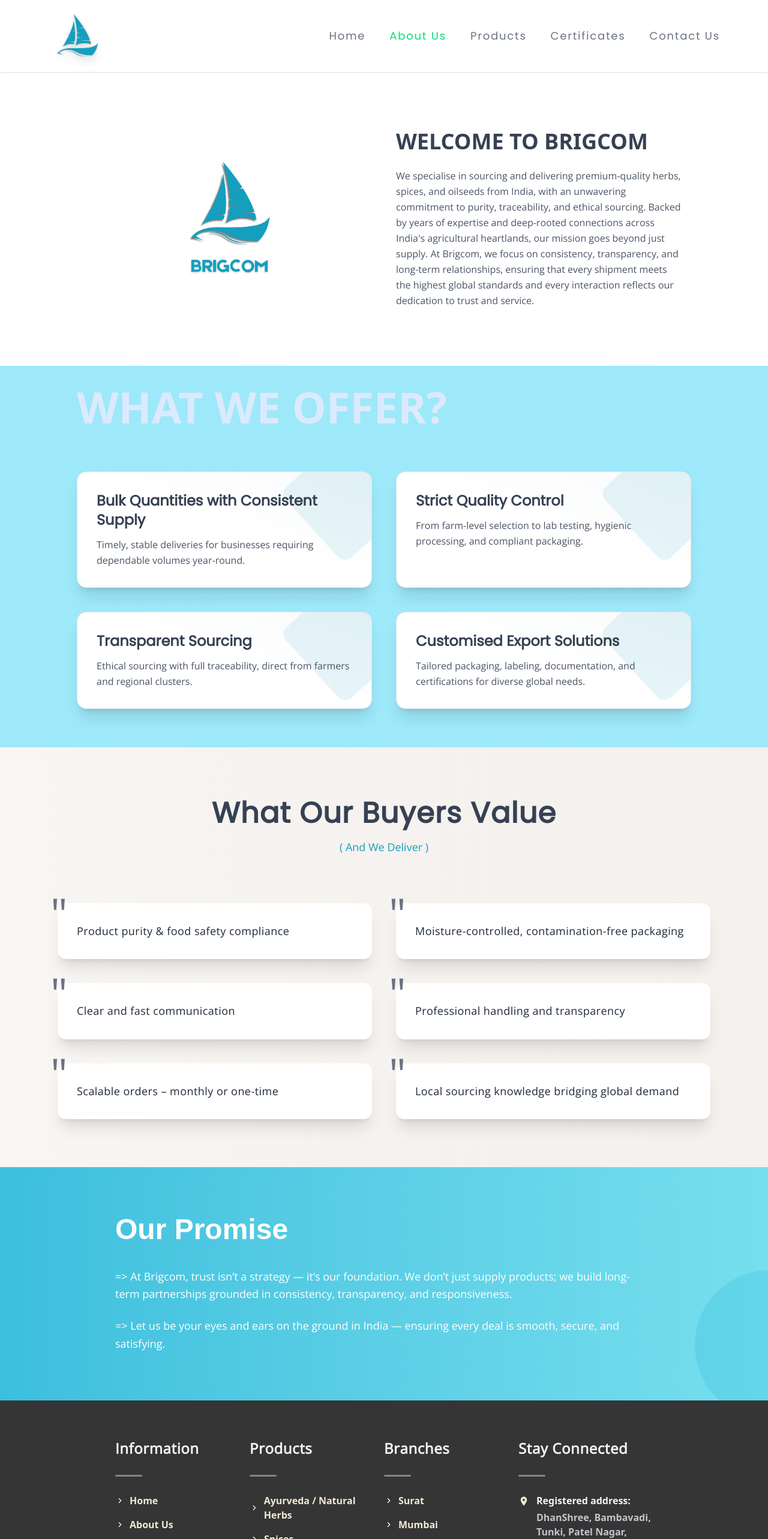
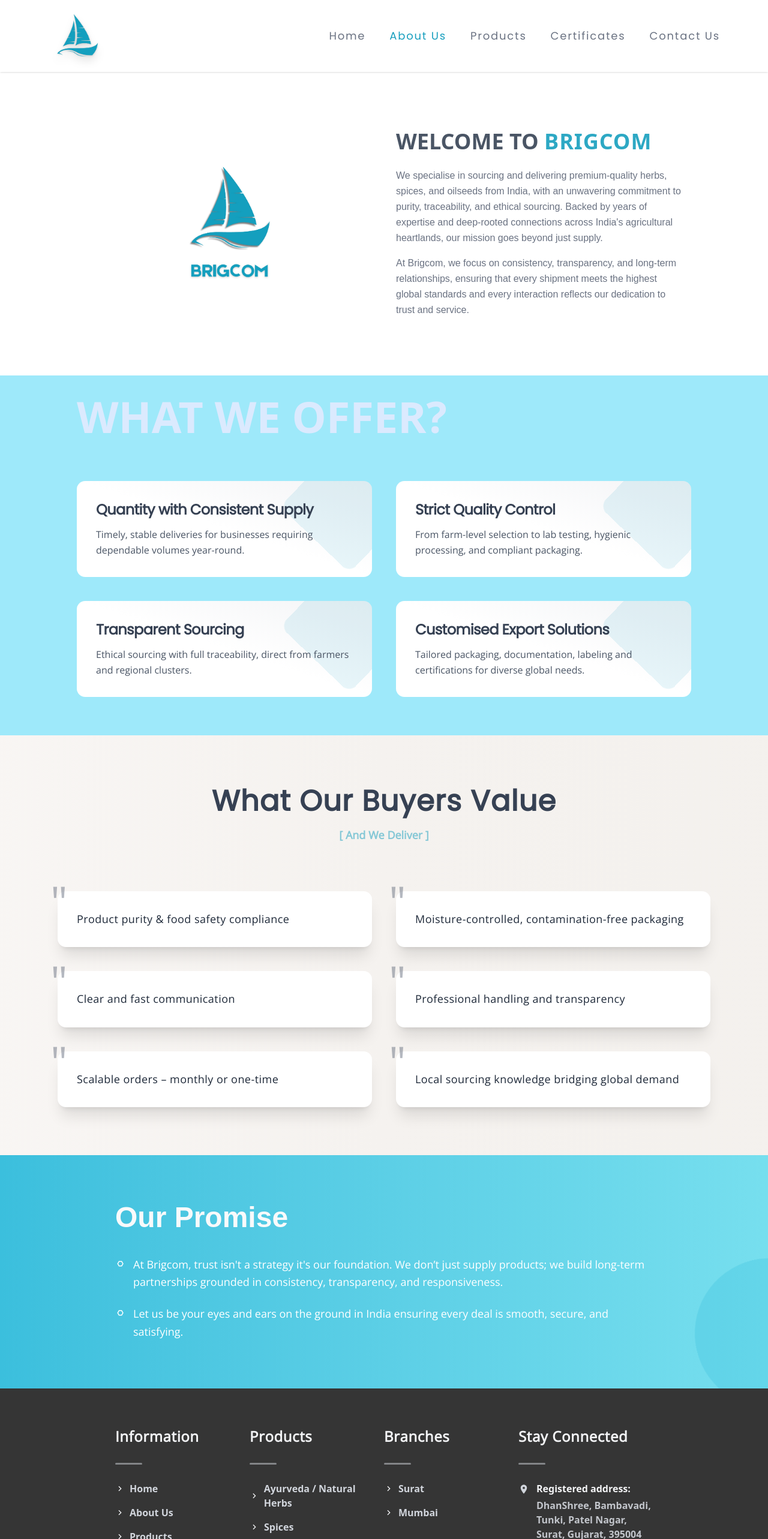
Before and after one commit to deep-sutariya/brigcom, a Next.js app: page /about in a window 1280 px wide. Shown: the top 2566 px of the page at 60% size. Built offline with nearby package versions, Linux system fonts and the light colour scheme.

Commit message:
Update[About.tsx]: Making it responsible

```diff
--- a/src/app/about/page.tsx
+++ b/src/app/about/page.tsx
@@ -1,40 +1,50 @@
+import { VscDebugBreakpointDataUnverified } from "react-icons/vsc";
+
 export default function AboutUs() {
   return (
     <main className="text-gray-800 ">
-      <section className=" py-24 px-6 md:px-12 lg:px-36 text-center flex gap-x-10 items-center justify-center">
-        <div className="flex-[0.5] w-full flex justify-center items-center">
+      <section className=" w-full py-20 md:py-24 px-6 md:px-12 lg:px-36 text-center flex flex-col sm:flex-row gap-x-10 items-center justify-center">
+        <div className="hidden sm:visible md:w-[50%] sm:flex justify-center items-center">
           <img
-            className="h-72 object-contain"
+            className=" h-36 md:h-48 lg:h-72 object-contain"
             src="/8.jpg"
             alt="About us main"
           />
         </div>
 
-        <div className="flex-[0.5]">
-          <h1 className="text-4xl font-bold mb-6 text-gray-700 text-left">
-            WELCOME TO BRIGCOM
+        <div className=" sm:w-[70%] md:w-[50%]">
+          <div className=" flex gap-x-2 text-2xl lg:text-4xl font-bold mb-8 sm:mb-6 text-gray-600 text-left">
+            <h1>
+              WELCOME TO{" "}
+              <span className="tracking-wide text-[#169EBE]/90">BRIGCOM</span>
             </h1>
-          <p className="max-w-2xl mx-auto text-base leading-relaxed text-gray-600 text-left font-details">
+          </div>
+          <div className=" flex flex-col gap-y-4 mx-auto leading-relaxed text-gray-500 text-left font-heading text-sm md:text-sm lg:text-base">
+            <p>
               We specialise in sourcing and delivering premium-quality herbs,
               spices, and oilseeds from India, with an unwavering commitment to
               purity, traceability, and ethical sourcing. Backed by years of
               expertise and deep-rooted connections across India's agricultural
-            heartlands, our mission goes beyond just supply. At Brigcom, we
-            focus on consistency, transparency, and long-term relationships,
-            ensuring that every shipment meets the highest global standards and
-            every interaction reflects our dedication to trust and service.
+              heartlands, our mission goes beyond just supply.
             </p>
+            <p>
+              At Brigcom, we focus on consistency, transparency, and long-term
+              relationships, ensuring that every shipment meets the highest
+              global standards and every interaction reflects our dedication to
+              trust and service.
+            </p>
+          </div>
         </div>
       </section>
 
-      <section className="py-16 px-6 md:px-12 lg:px-32 bg-gradient-to-tl from-[#9ee9fa] to-[#9de8f9] relative">
-        <h2 className=" absolute top-8 left-32 text-7xl font-extrabold mb-10 text-center text-blue-100 uppercase font-stretch-110%">
+      <section className=" pt-4 pb-12 sm:py-16 px-3 lg:px-12 xl:px-32  bg-[#9ee9fa] relative">
+        <h2 className=" absolute top-8 lg:left-12 xl:left-32 text-3xl sm:text-5xl lg:text-7xl font-extrabold mb-10 text-center text-blue-100 uppercase font-stretch-110%">
           What We Offer?
         </h2>
-        <div className="grid grid-cols-1 md:grid-cols-2 gap-10 mt-28">
+        <div className="grid grid-cols-1 md:grid-cols-2 gap-5 sm:gap-10 mt-24 md:mt-20 lg:mt-28">
           {[
             {
-              title: "Bulk Quantities with Consistent Supply",
+              title: "Quantity with Consistent Supply",
               description:
                 "Timely, stable deliveries for businesses requiring dependable volumes year-round.",
             },
@@ -51,21 +61,34 @@
             {
               title: "Customised Export Solutions",
               description:
-                "Tailored packaging, labeling, documentation, and certifications for diverse global needs.",
+                "Tailored packaging, documentation, labeling and certifications for diverse global needs.",
             },
           ].map((item, idx) => (
             <div
               key={idx}
-              className={`relative group bg-gradient-to-tr from-white via-white to-gray-50 p-8 rounded-2xl overflow-hidden shadow-xl border border-gray-200 hover:shadow-2xl hover:-translate-y-1 transition-all duration-500 animate-fade-up`}
+              className={`relative w-[90%] sm:w-full bg-gradient-to-tr from-white via-white to-gray-100 p-5 md:p-8 overflow-hidden hover:-translate-y-1 transition-all duration-500 animate-fade-up items-end sm:m-auto sm:rounded-xl ${idx%2 ? 'ml-auto rounded-b-3xl rounded-tr-3xl' : 'mr-auto rounded-t-3xl rounded-bl-3xl'}`}
               style={{ animationDelay: `${idx * 150}ms` }}
             >
-              <div className="absolute -top-10 -right-10 w-40 h-40 bg-[#169EBE]/10 rotate-45 rounded-2xl z-0 animate-spin-slow"></div>
+              <div className="absolute -top-15 lg:-top-10 -right-20 lg:-right-10 w-40 h-40 bg-[#169EBE]/10 rotate-45 rounded-2xl z-0 animate-spin-slow"></div>
+              {
+                idx%2?
+                <div className="absolute top-2 -left-4 py-1 px-6 -rotate-45 bg-[#9ee9fa] z-0 sm:hidden"></div>
+                :
+                <div className="absolute bottom-2 -right-4 py-1 px-6 -rotate-45 bg-[#9ee9fa] z-0 sm:hidden"></div>
+              }
+              {/* {
+                idx%2?
+                <div className="absolute top-0 left-0 border-l-[20px] border-l-[#9ee9fa] border-b-[20px] border-b-transparent z-0"></div>
+                :
+                <div className="absolute bottom-0 right-0 border-r-[20px] border-r-[#9ee9fa] border-t-[20px] border-t-transparent z-0"></div>
+              } */}
+
 
               <div className="relative z-10">
-                <h3 className="text-2xl font-semibold text-gray-700 mb-3 font-main">
+                <h3 className=" sm:text-xl lg:text-2xl font-semibold text-gray-700 mb-3 font-main tracking-tight">
                   {item.title}
                 </h3>
-                <p className="text-gray-600 leading-relaxed font-details">
+                <p className="text-gray-600 leading-relaxed font-details text-sm sm:text-base tracking-tight sm:tracking-normal">
                   {item.description}
                 </p>
               </div>
@@ -79,8 +102,8 @@
 
         <h2 className="text-4xl md:text-5xl font-main font-extrabold text-center text-gray-700 mb-20 relative z-10 leading-tight tracking-wide animate-fadeIn">
           What Our Buyers Value
-          <span className="block text-[#169EBE] text-lg font-details font-light mt-3 tracking-normal">
-            ( And We Deliver )
+          <span className="block text-[#169EBE]/50 text-lg font-details mt-3 tracking-normal">
+            [ And We Deliver ]
           </span>
         </h2>
 
@@ -101,7 +124,7 @@
           animate-fadeInCard delay-[${idx * 200}ms]
         `}
             >
-              <div className="absolute -left-3 -top-5 h-10 w-10 rounded-full transition-all duration-300 text-7xl text-gray-500 font-details">
+              <div className="absolute -left-3 -top-5 h-10 w-10 rounded-full transition-all duration-300 text-7xl text-gray-500/50 font-details">
                 "
               </div>
               <p className="text-gray-800 text-lg leading-relaxed tracking-wide font-details">
@@ -119,18 +142,28 @@
         <div className="absolute bottom-[-5%] right-[-10%] w-[250px] h-[250px] bg-[#3bbfdd] opacity-30 rounded-full animate-float2"></div>
 
         <div className="max-w-4xl mx-auto text-left relative z-10">
-          <h2 className="text-4xl md:text-5xl font-semibold mb-10 animate-fadeInUp font-heading">
+          <h2 className="text-4xl md:text-5xl font-semibold mb-10 animate-fadeInUp font-heading text-gray-50">
             Our Promise
           </h2>
-          <p className="text-lg leading-relaxed mb-6 animate-fadeInUp animate-delay-200 font-details">
-            {`=> At Brigcom, trust isn’t a strategy — it’s our foundation. We don’t
+          <div className=" flex gap-x-3 text-lg leading-relaxed mb-6 animate-fadeInUp animate-delay-200 font-details">
+            <div className=" pt-1">
+              <VscDebugBreakpointDataUnverified width={300} height={300} />
+            </div>
+            <p>
+              {`At Brigcom, trust isn't a strategy it's our foundation. We don’t
             just supply products; we build long-term partnerships grounded in
             consistency, transparency, and responsiveness.`}
             </p>
-          <p className="text-lg leading-relaxed animate-fadeInUp animate-delay-400 font-details">
-            {`=> Let us be your eyes and ears on the ground in India — ensuring every
+          </div>
+          <div className=" flex gap-x-3 text-lg leading-relaxed animate-fadeInUp animate-delay-400 font-details">
+            <div className=" pt-1">
+              <VscDebugBreakpointDataUnverified width={300} height={300} />
+            </div>
+            <p>
+              {`Let us be your eyes and ears on the ground in India ensuring every
             deal is smooth, secure, and satisfying.`}
             </p>
+          </div>
         </div>
       </section>
     </main>
--- a/src/app/layout.tsx
+++ b/src/app/layout.tsx
@@ -13,8 +13,8 @@
 }: Readonly<{ children: React.ReactNode }>) {
   return (
     <html lang="en">
-      <body className="bg-detail">
-        <main className=" absolute flex flex-col min-h-screen ">
+      <body className="bg-detail scroll-smooth ">
+        <main className="relative flex flex-col min-h-screen ">
           <Navbar />
           <div className="flex-1">{children}</div>
           <Footer />
--- a/src/app/products/[productType]/page.tsx
+++ b/src/app/products/[productType]/page.tsx
@@ -19,7 +19,7 @@
         <div className="font-main text-lg lg:text-3xl font-semibold text-gray-700 text-center">
           Indian {productName} Exporter
         </div>
-        <div className="mt-1 lg:mt-2 border-b-3 rounded-full max-w-[30%] mx-auto border-[#169EBE]"></div>
+        <div className="mt-2 lg:mt-4 border-b-3 rounded-full max-w-[30%] mx-auto border-[#169EBE]"></div>
       </div>
       <div className="grid grid-cols-2 lg:grid-cols-4 items-center justify-center gap-4 lg:gap-10 py-4 px-5 md:px-16 lg:px-28 my-10 lg:my-20">
         {(productData[productType as keyof typeof productData] || []).map(
@@ -31,6 +31,8 @@
                 title={item.name}
                 link={`${productType}/${productNametoUrlMapping[item.name]}`}
                 className="w-full"
+                productName={item.name}
+                productscientificName={item.scientificName}
               />
             );
           }
--- a/src/app/products/page.tsx
+++ b/src/app/products/page.tsx
@@ -7,10 +7,10 @@
         <div className="font-main text-xl lg:text-3xl font-semibold text-gray-700">
           Our Product Range
         </div>
-        <div className="mt-1 lg:mt-2 border-b-3 rounded-full max-w-[30%] mx-auto border-[#169EBE]"></div>
+        <div className="mt-2 lg:mt-4 border-b-3 rounded-full max-w-[30%] mx-auto border-[#169EBE]"></div>
       </div>
       <div className="flex items-center justify-center gap-x-10 py-4 px-10 md:px-20 lg:px-28 my-20">
-        <ProductCard imageUrl="/4.jpg" title="Ayurveda / Natural Herbs" link="/products/ayurvedaandherbs" className=" w-full md:w-2/6" />
+        <ProductCard imageUrl="/4.jpg" title="Ayurveda / Natural Herbs" link="/products/ayurvedaandherbs" className=" w-full md:w-2/6" type="productType" />
         {/* <ProductCard imageUrl="/4.jpg" title="Oil Seeds" link="/products/oilseeds" /> */}
         {/* <ProductCard imageUrl="/4.jpg" title="Spices" link="/products/spices" /> */}
         {/* <ProductCard imageUrl="/4.jpg" title="Frozen & IQF" link="/" /> */}
--- a/src/components/CertificateCard.tsx
+++ b/src/components/CertificateCard.tsx
@@ -13,7 +13,7 @@
   return (
     <Link
       href={link}
-      className={cn("overflow-hidden shadow-lg bg-white", className)}
+      className={cn("overflow-hidden shadow-lg bg-white rounded-xs", className)}
     >
       <img className="w-full h-56 md:h-64 object-fill" src={imageUrl} alt={title} />
       <div className="p-4">
--- a/src/components/FooterItems.tsx
+++ b/src/components/FooterItems.tsx
@@ -33,7 +33,7 @@
 
 export default function FooterItems({ heading, details, contact }: Props) {
   return (
-    <div className="text-[#f0e9d3] flex flex-col gap-y-2 sm:gap-y-5">
+    <div className="text-gray-300 flex flex-col gap-y-2 sm:gap-y-5">
       <div className=" font-details font-semibold tracking-wide text-xl md:text-2xl text-gray-100">
         {heading}
       </div>
--- a/src/components/Navbar.tsx
+++ b/src/components/Navbar.tsx
@@ -34,8 +34,8 @@
   const toggleMenu = () => setMenuToggle((prevState) => !prevState);
 
   const isCurrentPath = (link: string) => {
-    if (link === "/") return path === "/" ? "text-green-400" : "";
-    return path.startsWith(link) ? "text-green-400" : "";
+    if (link === "/") return path === "/" ? "text-[#169EBE]" : "";
+    return path.startsWith(link) ? "text-[#169EBE]" : "";
   };
 
   return (
@@ -47,7 +47,7 @@
     >
       <div
         className={`w-full flex justify-between items-center pr-5 mx:px-5 scroll-py-24 md:px-10 lg:px-20 my-5 ${
-          scrolling ? "mt-12 mb-0" : ""
+          scrolling ? "mt-12 mb-0 " : ""
         }`}
       >
         <div className={`drop-shadow-xl`}>
@@ -56,7 +56,7 @@
               // className={` drop-shadow-sm noDrag w-32 h-15 md:w-60 md:h-24 object-cover ${scrolling ? 'transform transition-transform scale-[0.8] duration-200 ease-in-out my-0' : ''}`}
               className={` drop-shadow-sm noDrag w-16 h-12 md:w-24 md:h-20 object-cover ${
                 scrolling
-                  ? "transform transition-transform scale-[0.8] duration-200 ease-in-out my-0 my-2"
+                  ? "transform transition-transform scale-[0.8] duration-200 ease-in-out my-2"
                   : ""
               }`}
               src="/icon.png"
@@ -86,7 +86,7 @@
           ))}
         </ul>
 
-        <div className="md:hidden z-0">
+        <div className="md:hidden z-50">
           {menuToggle ? (
             <X className="w-8 h-8 cursor-pointer" onClick={toggleMenu} />
           ) : (
@@ -98,9 +98,9 @@
       {menuToggle && (
         <div
           id="navbar"
-          className={`md:hidden animate-leftright z-40 drop-shadow-sm fixed top-0 right-0 min-w-[65%] rounded-s-xl min-h-[100vh] flex flex-col items-center border-b-2 pb-5 bg-gray-50`}
+          className={`md:hidden animate-leftright z-40 drop-shadow-sm fixed top-0 right-0 min-w-[65%] rounded-s-xl min-h-[100vh] flex flex-col items-center border-b-2 pb-5 backdrop-blur-3xl translate-y-0`}
         >
-          <div className={`mt-7 sm:mt-14 px-10 pt-8 h-screen`}>
+          <div className={`mt-7 sm:mt-14 px-10 pt-8 h-screen ${scrolling && "mt-16"}`}>
             <div className="flex flex-col w-full items-center justify-between h-[83dvh]">
               <ul className="flex gap-y-5 flex-col mt-10">
                 {NavData.map((data, ind) => (
--- a/src/components/ProductsCard.tsx
+++ b/src/components/ProductsCard.tsx
@@ -6,16 +6,27 @@
   imageUrl: string;
   title: string;
   link: string;
+  type?: "product" | "productType";
+  productName?: string;
+  productscientificName?: string;
   className?: string;
 }
 
-const ProductCard: React.FC<ImageCardProps> = ({ imageUrl, title, link, className }) => {
+const ProductCard: React.FC<ImageCardProps> = ({ imageUrl, title, link, type = "product", productName,  productscientificName, className }) => {
   return (
     <Link
       href={link}
       className={cn("rounded-lg overflow-hidden shadow-lg bg-white", className)}
     >
-      <img className="w-full h-48 object-cover" src={imageUrl} alt={title} />
+      {
+        type == "productType" ?
+          <img className="w-full h-48 object-cover" src={imageUrl} alt={title} />
+        :
+          <div className=" flex items-center justify-center gap-x-4 border py-8 px-8 rounded-t-lg font-main text-sm">
+            <div className=" border-r-2 border-gray-300 pr-4">{productName}</div>
+            <div>{productscientificName}</div>
+          </div>
+      }
       <div className="p-4">
         <h2 className="md:text-lg font-main text-gray-500 font-semibold mb-2 text-center">
           {title}
```
Also changed, not shown: src/app/products/[productType]/[product]/page.tsx (+6 -10 lines). Lines whose indentation alone changed are shown as unchanged.
